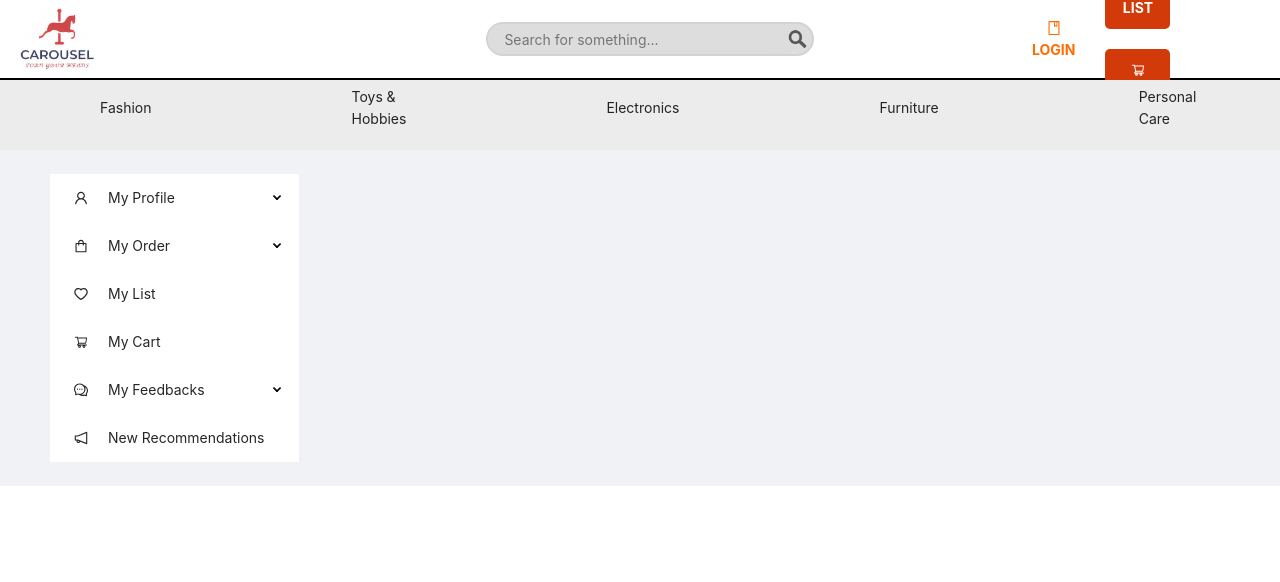
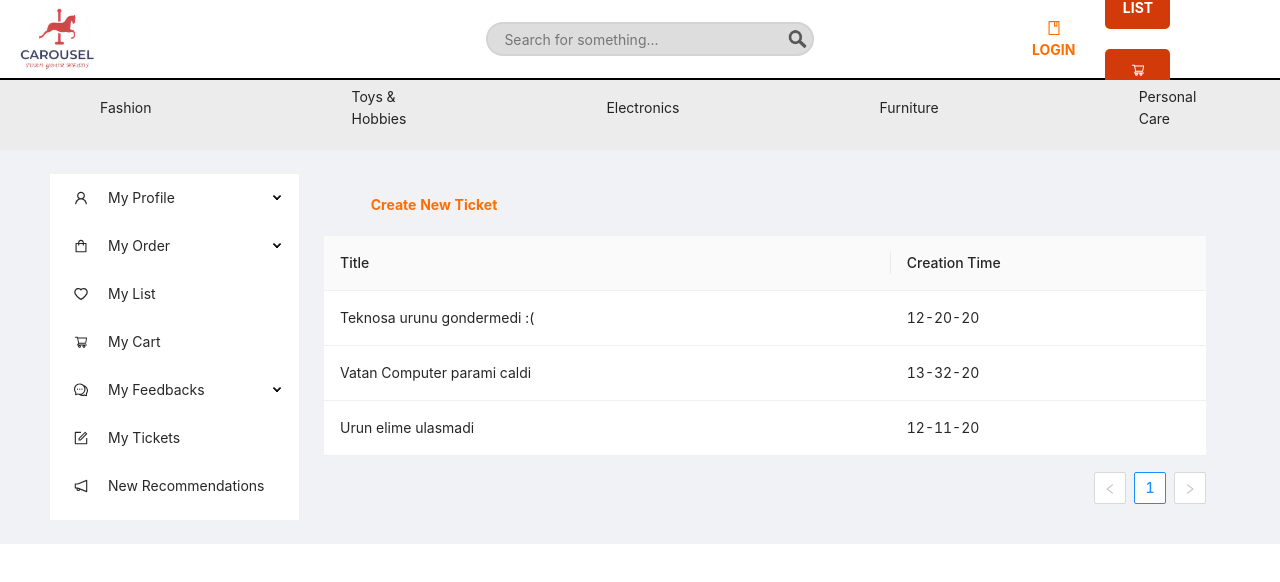
Before and after one commit to bounswe/bounswe2020group8, a React (Create React App) app in the folder web/carousel/: page /account/tickets in a window 1280 px wide. Both pictures are taken after typing "name@example.com", "Sample123" into the empty fields and a click on the button "Login as Customer". Shown: the top 582 px of the page. Built offline with nearby package versions, Linux system fonts and the light colour scheme; what react-google-maps would draw is missing.

Commit message:
Add Tickets Page

```diff
--- /dev/null
+++ b/web/carousel/src/components/Account/Tickets/Ticket.js
@@ -0,0 +1,54 @@
+import classes from "./Ticket.module.css";
+import { Input } from "antd";
+import ButtonPrimary from "../../UI/ButtonPrimary/ButtonPrimary";
+import ButtonSecondary from "../../UI/ButtonSecondary/ButtonSecondary";
+// import confirmPopup from "../../UI/ConfirmPopup/ConfirmPopup";
+
+const { TextArea } = Input;
+
+const Ticket = ({ ticket, clearFocustTicket }) => {
+  return (
+    <div className={classes.MessageArea}>
+      <span>
+        <ButtonSecondary
+          title={"Go Back to All Tickets"}
+          onClick={clearFocustTicket}
+        />
+      </span>
+
+      {ticket.messages.map((message) => {
+        let style = {};
+        if (message.sender !== "carousel") {
+          style = {
+            alignSelf: "flex-end",
+          };
+        }
+        return (
+          <div className={classes.MessageBox} style={style}>
+            {ticket.messages[1].message}
+          </div>
+        );
+      })}
+
+      <TextArea
+        style={{
+          alignSelf: "center",
+          width: "800px",
+          margin: "30px",
+          padding: "10px",
+        }}
+        rows={4}
+      />
+      <div style={{ alignSelf: "center" }}>
+        <span>
+          <ButtonSecondary title={"Close the Ticket"} />
+        </span>
+        <span>
+          <ButtonPrimary title={"Submit New Message"} style={{ width: 200 }} />
+        </span>
+      </div>
+    </div>
+  );
+};
+
+export default Ticket;
--- /dev/null
+++ b/web/carousel/src/components/Account/Tickets/Ticket.module.css
@@ -0,0 +1,17 @@
+.MessageArea {
+  display: flex;
+  align-items: flex-start;
+  justify-content: space-between;
+  flex-direction: column;
+}
+
+.MessageBox {
+  width: 600px;
+  min-height: 100px;
+  background-color: white;
+  margin-top: 50px;
+  margin-left: 10px;
+  margin-right: 10px;
+  padding: 10px;
+  border-radius: 10px;
+}
--- /dev/null
+++ b/web/carousel/src/components/Account/Tickets/TicketModal.js
@@ -0,0 +1,67 @@
+import { fireEvent } from "@testing-library/react";
+import { Form, Input, Modal } from "antd";
+
+import ButtonPrimary from "../../UI/ButtonPrimary/ButtonPrimary";
+import Ticket from "./Ticket";
+
+const { TextArea } = Input;
+
+const TicketModal = (props) => {
+  const [form] = Form.useForm();
+
+  const handleFormSubmit = () => {
+    form.validateFields().then((values) => {
+      props.setModal({ visible: false });
+    });
+  };
+
+  const handleCancel = () => {
+    props.setModal({ visible: false });
+  };
+
+  return (
+    <Modal
+      title={"Create New Ticket"}
+      centered
+      visible={props.visible}
+      footer={[<ButtonPrimary title={"Save"} onClick={handleFormSubmit} />]}
+      onCancel={handleCancel}
+    >
+      <Form
+        labelCol={{ span: 6 }}
+        wrapperCol={{ span: 20 }}
+        layout="horizontal"
+        size="middle"
+        form={form}
+      >
+        <Form.Item
+          name="title"
+          label="Title"
+          rules={[
+            {
+              required: true,
+              message: "Please input the title of the ticket!",
+            },
+          ]}
+        >
+          <Input placeholder="Enter Title of the Ticket" />
+        </Form.Item>
+
+        <Form.Item
+          name="message"
+          label="Message"
+          rules={[
+            {
+              required: true,
+              message: "Please input an valid message",
+            },
+          ]}
+        >
+          <TextArea placeholder="Enter your message/complaint" rows={10} />
+        </Form.Item>
+      </Form>
+    </Modal>
+  );
+};
+
+export default TicketModal;
--- /dev/null
+++ b/web/carousel/src/components/Account/Tickets/TicketTable.js
@@ -0,0 +1,48 @@
+import Table from "antd/lib/table";
+import { useState } from "react";
+import ButtonPrimary from "../../UI/ButtonPrimary/ButtonPrimary";
+import ButtonSecondary from "../../UI/ButtonSecondary/ButtonSecondary";
+import TicketModal from "./TicketModal";
+
+const TicketTable = ({ tickets, setFocusTicket }) => {
+  const [modal, setModal] = useState({ visible: false });
+  const columns = [
+    {
+      title: "Title",
+      dataIndex: "title",
+      key: "title",
+    },
+    {
+      title: "Creation Time",
+      dataIndex: "createdAt",
+      key: "createdAt",
+    },
+  ];
+  return (
+    <div>
+      {modal.visible ? (
+        <TicketModal setModal={setModal} visible={true} />
+      ) : null}
+      <span>
+        <ButtonSecondary
+          title={"Create New Ticket"}
+          style={{ width: 200 }}
+          onClick={() => setModal({ visible: true })}
+        />
+      </span>
+      <Table
+        dataSource={tickets}
+        columns={columns}
+        onRow={(record, rowIndex) => {
+          return {
+            onClick: (event) => {
+              setFocusTicket(record);
+            },
+          };
+        }}
+      />
+    </div>
+  );
+};
+
+export default TicketTable;
--- a/web/carousel/src/components/Header/SideButtons/SideButtons.js
+++ b/web/carousel/src/components/Header/SideButtons/SideButtons.js
@@ -13,6 +13,7 @@ import {
   NotificationOutlined,
   LogoutOutlined,
   GiftOutlined,
+  FormOutlined,
 } from "@ant-design/icons";
 import { Menu } from "antd";
 import { Link, withRouter } from "react-router-dom";
@@ -91,6 +92,13 @@ function SideButtons(props) {
               My Feedbacks
             </Link>
           </Menu.Item>
+          <Menu.Item>
+            <Link to="/account/tickets">
+              <FormOutlined />
+              My Tickets
+            </Link>
+          </Menu.Item>
+
           <Menu.Item>
             <Link to="/account/recommendation">
               <NotificationOutlined />
--- /dev/null
+++ b/web/carousel/src/screens/Account/Tickets.js
@@ -0,0 +1,23 @@
+import { useState } from "react";
+import TicketTable from "../../components/Account/Tickets/TicketTable"
+import Ticket from "../../components/Account/Tickets/Ticket"
+const Tickets = (props) => {
+
+  const [focusTicket, setFocusTicket] = useState(null);
+
+  const tickets = [
+    { id: 1, title: "Teknosa urunu gondermedi :(", createdAt: "12-20-20", messages: [{ sender: "you", message: "Teknosadan bir urun aldim, 45 gundur bekliyorum. Teknosayla direk iletisime gecmeye calistim ama artik benim ismimi duyunca direk telefonu kapatiyorlar. Urunu filan istemiyorum, parasini versinler yeter! Lutfen bana yardimci olun bu konu hakkinda" }, { sender: "carousel", message: "Merhaba kerim bey\n Mesajinizi aldik, en yakin zamanda sizinle bu konu hakkinda bir donus yapacagiz.\n Tesekkurler\n Carousel Admin Takimi" }] },
+    { id: 2, title: "Vatan Computer parami caldi", createdAt: "13-32-20" },
+    { id: 3, title: "Urun elime ulasmadi", createdAt: "12-11-20" }
+  ]
+
+  return <div>
+    {
+      focusTicket ? <Ticket ticket={focusTicket} clearFocustTicket={() => setFocusTicket(null)} />
+        : <TicketTable tickets={tickets} setFocusTicket={setFocusTicket} />
+
+    }
+  </div>
+};
+
+export default Tickets;
--- a/web/carousel/src/screens/Account/index.js
+++ b/web/carousel/src/screens/Account/index.js
@@ -7,6 +7,7 @@ import {
   ShoppingCartOutlined,
   NotificationOutlined,
   CommentOutlined,
+  FormOutlined
 } from "@ant-design/icons";
 import { Link, Route, Switch } from "react-router-dom";
 import Profile from "./Profile";
@@ -19,6 +20,7 @@ import Cart from "./Cart";
 import Comments from "./Comments";
 import Rate from "./Rate";
 import PaymentInfo from "./PaymentInfo";
+import Tickets from "./Tickets";
 import { withRouter } from "react-router";
 import UserInfo from "../../components/Context/UserInfo";
 
@@ -92,6 +94,10 @@ class Account extends Component {
             </Menu.Item>
           </SubMenu>
 
+          <Menu.Item icon={<FormOutlined />} key="ticket">
+            <Link to="/account/tickets">My Tickets</Link>
+          </Menu.Item>
+
           <Menu.Item icon={<NotificationOutlined />} key="recommendation">
             <Link to="/account/recommendation">New Recommendations</Link>
           </Menu.Item>
@@ -118,6 +124,7 @@ class Account extends Component {
           <Route path="/account/cart" exact component={Cart} />
           <Route path="/account/comments" exact component={Comments} />
           <Route path="/account/rate" exact component={Rate} />
+          <Route path="/account/tickets" exact component={Tickets} />
           <Route
             path="/account/recommendation"
             exact
```
Also changed, not shown: 1 other file (tests, documents, lock files or other folders).
